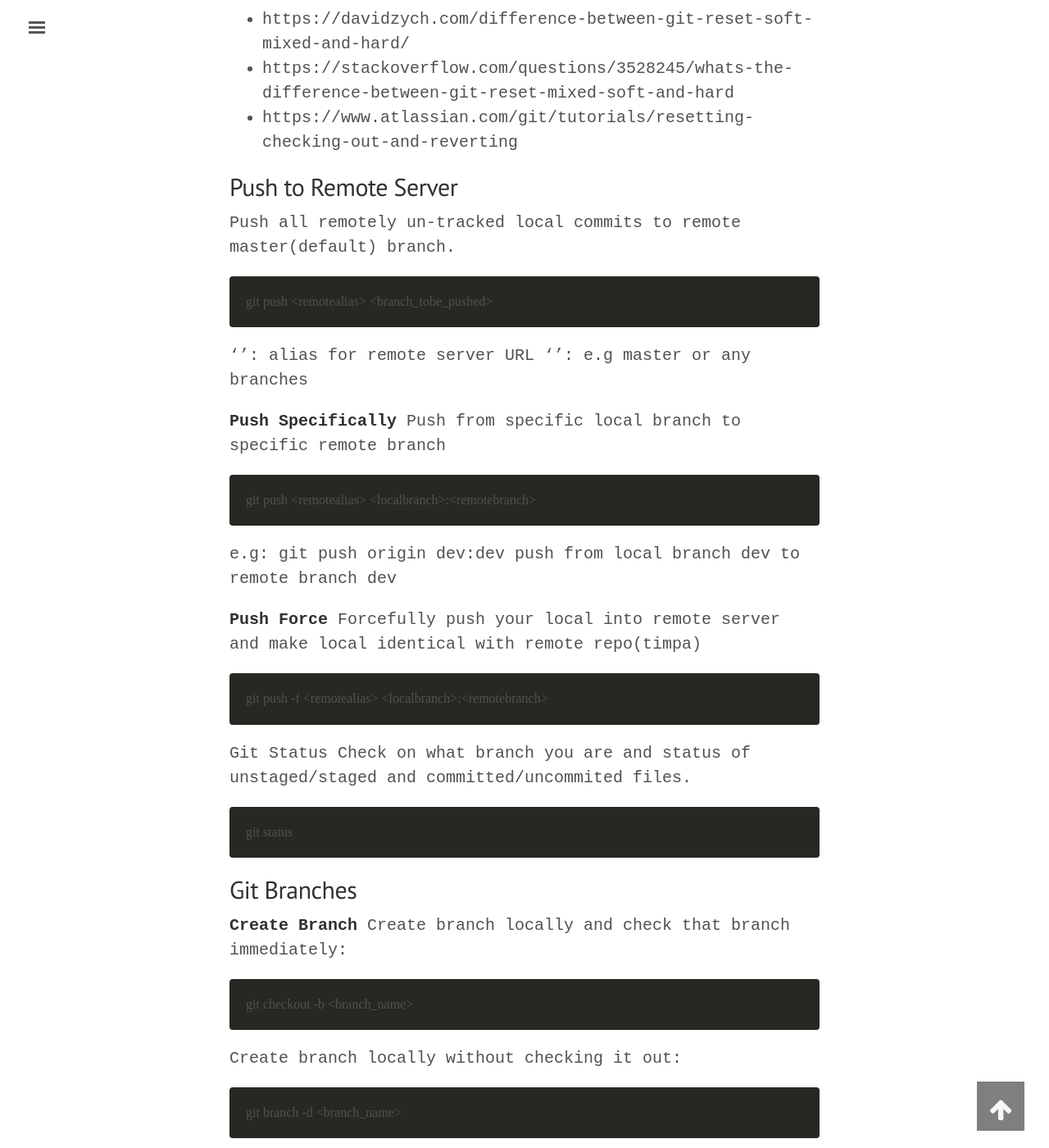
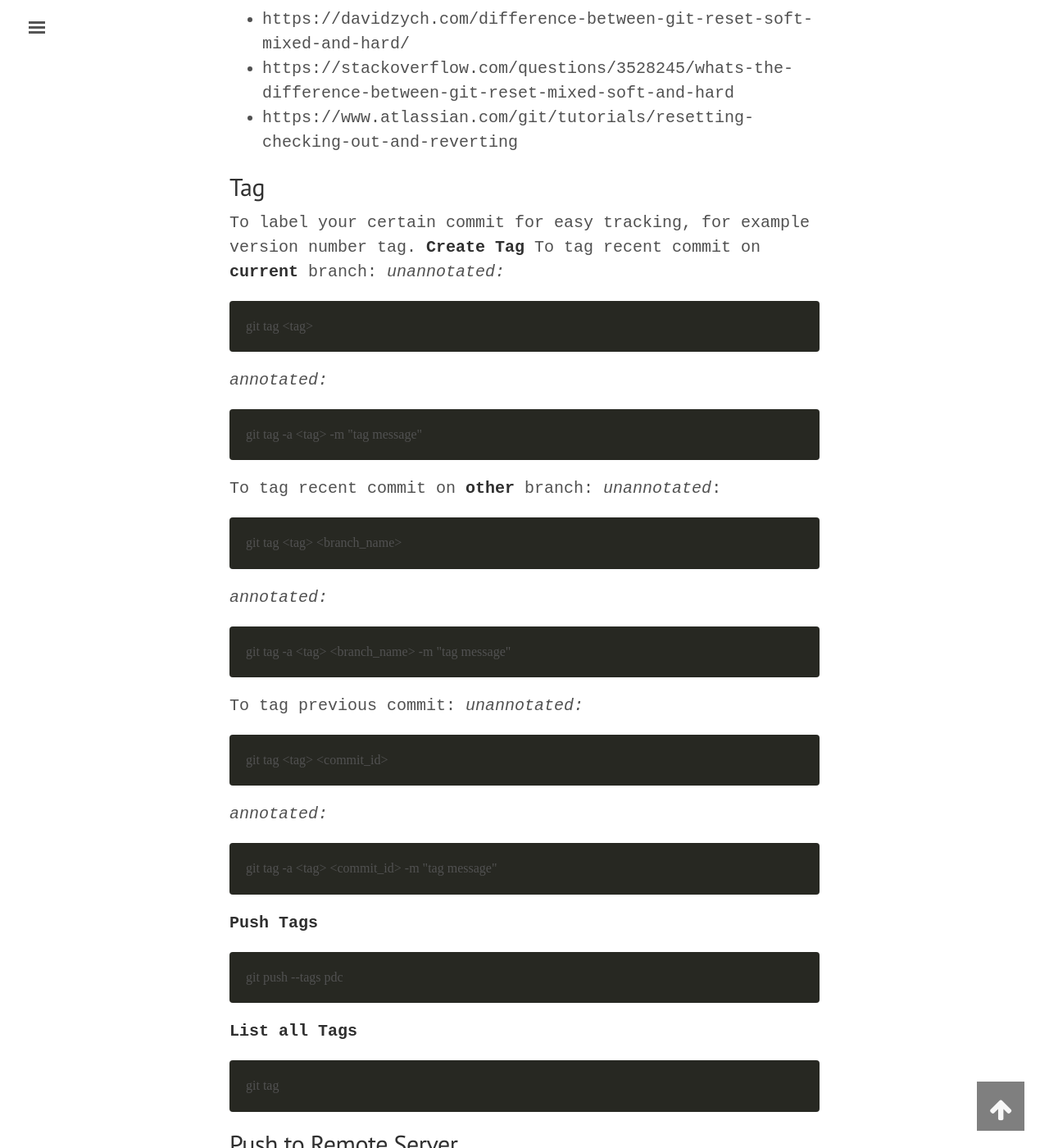
Before and after one commit to mfirhas/mfathirirhas.github.io, a Jekyll site: the page built from _posts/2017-09-30-how-to-git.md, in a window 1280 px wide and 1400 px high, scrolled down 4412 px. Shown: the whole window at 82% size. Built offline with Jekyll 4.4.1, drawn with Linux system fonts in a browser that asks for light colours; nearby versions of some CDN libraries; comment, search, counter and statistics services are not loaded; some of the changed text lies outside the part shown.

Commit message:
update how to git post

```diff
--- a/_posts/2017-09-30-how-to-git.md
+++ b/_posts/2017-09-30-how-to-git.md
@@ -141,6 +141,46 @@ source for rollback commit:
 - https://www.atlassian.com/git/tutorials/resetting-checking-out-and-reverting
 
 
+## Tag
+
+To label your certain commit for easy tracking, for example version number tag.
+**Create Tag**
+To tag recent commit on **current** branch:
+*unannotated:*
+
+    git tag <tag>
+
+*annotated:*
+
+    git tag -a <tag> -m "tag message"
+
+To tag recent commit on **other** branch:
+*unannotated*:
+
+    git tag <tag> <branch_name>
+
+*annotated:*
+
+    git tag -a <tag> <branch_name> -m "tag message"
+
+To tag previous commit:
+*unannotated:*
+
+    git tag <tag> <commit_id>
+
+*annotated:*
+
+    git tag -a <tag> <commit_id> -m "tag message"
+
+**Push Tags**
+
+    git push --tags pdc
+
+**List all Tags**
+
+    git tag
+
+
 ## Push to Remote Server
 
 Push all remotely un-tracked local commits to remote master(default) branch.
@@ -204,13 +244,21 @@ Rename another branch
 
     git branch -m <oldname> <newname>
 
-**Delete Branch**
+**Delete Local Branch**
 Delete unnecessary branch
 
     git branch -d <branchname>
 
 Let say you don’t need that branch anymore because it has already merged into main branch.
 
+**Delete Remote Branch**
+
+    git push <remote> --delete <branch_name>
+
+**Temporary Branch**
+Let say you want to go back to certain commit id and want to work from there but maintaining the original head.
+
+    git checkout -b <temp-branch-name> <commit_id>
 
 
 ## Merge Branch
```
Also changed, not shown: other parts of _posts/2017-09-30-how-to-git.md (+1 -1 lines).
